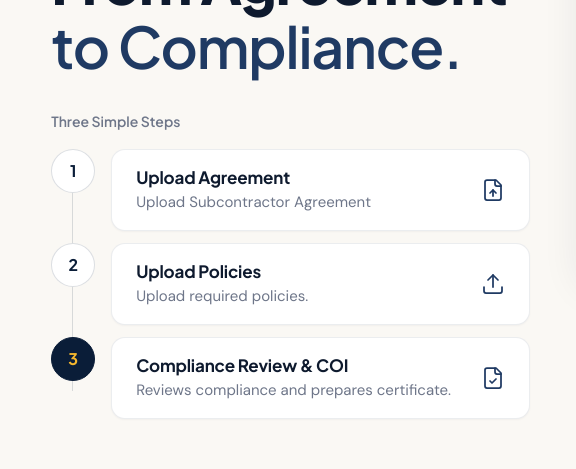
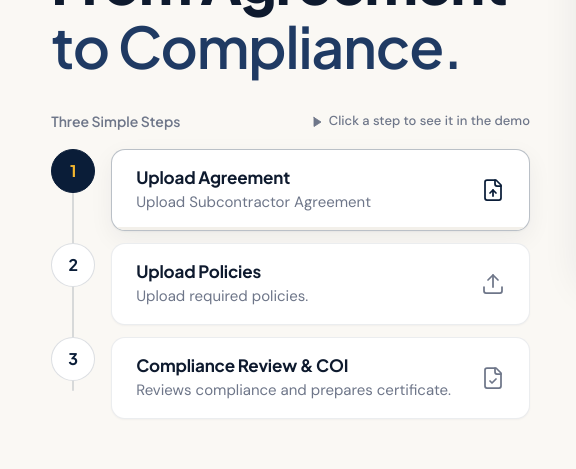
Before and after one commit to jackduventbot/CertSmart-Website, a plain HTML site: page how-it-works.html in a window 1280 px wide. Shown: the part 273-742 px from the top of the page, 0-576 px from the left. Drawn offline with Linux system fonts and the light colour scheme; grey boxes are pictures that could not be loaded.

Commit message:
Make How It Works steps interactive and linked to the demo video
Clicking a step jumps the video to that part and plays it; while the
video plays, the current step is highlighted with a progress bar,
finished steps get a checkmark, and the timeline fills in gold.

Co-Authored-By: Claude Opus 5.5 <noreply@anthropic.com>

```diff
--- a/css/style.css
+++ b/css/style.css
@@ -394,14 +394,20 @@ p { margin: 0; }
 }
 .how-copy .h1 { margin-bottom: var(--s-6); }
 .steps-label {
+  display: flex; flex-wrap: wrap; align-items: center; justify-content: space-between; gap: var(--s-2) var(--s-4);
   font-family: var(--font-head); font-size: 0.875rem; font-weight: 600;
   color: var(--muted); margin-bottom: var(--s-4);
 }
-.steps { list-style: none; margin: 0; padding: 0; position: relative; }
-.steps::before {
-  content: ""; position: absolute; left: 21px; top: 28px; bottom: 28px;
-  width: 1px; background: var(--line-strong);
+.steps-hint { display: inline-flex; align-items: center; gap: 6px; font-family: var(--font-body); font-weight: 500; font-size: 0.8125rem; }
+.steps-hint .icon { width: 12px; height: 12px; fill: currentColor; }
+.steps { list-style: none; margin: 0; padding: 0; position: relative; --p: 0; }
+/* timeline track + fill (fill height follows overall video progress, set by JS) */
+.steps::before, .steps::after {
+  content: ""; position: absolute; left: 21px; top: 28px;
+  width: 2px; border-radius: 2px;
 }
+.steps::before { bottom: 28px; background: var(--line-strong); }
+.steps::after { height: calc((100% - 56px) * var(--p)); background: var(--gold); transition: height 250ms linear; }
 .step {
   position: relative;
   display: grid; grid-template-columns: 44px minmax(0, 1fr); gap: var(--s-4);
@@ -415,21 +421,38 @@ p { margin: 0; }
   border: 1px solid var(--line-strong);
   font-family: var(--font-head); font-weight: 700;
   position: relative; z-index: 1;
+  transition: background-color var(--ease), color var(--ease), border-color var(--ease);
 }
-.step:last-child .step-num { background: var(--navy); color: var(--gold); border-color: var(--navy); }
+.step-num .done-icon { display: none; width: 18px; height: 18px; stroke-width: 2.5; }
 .step-body {
+  position: relative; overflow: hidden;
+  width: 100%;
   display: flex; align-items: center; justify-content: space-between; gap: var(--s-4);
   background: var(--surface);
   border: 1px solid var(--line);
   border-radius: var(--r-panel);
   padding: var(--s-4) var(--s-5);
   box-shadow: var(--shadow-sm);
-  transition: transform var(--ease), box-shadow var(--ease);
+  font: inherit; color: inherit; text-align: left;
+  cursor: pointer;
+  transition: transform var(--ease), box-shadow var(--ease), border-color var(--ease);
 }
-.step-body:hover { transform: translateY(-2px); box-shadow: var(--shadow); }
-.step-body h3 { font-size: var(--fs-h3); margin-bottom: 2px; }
-.step-body p { font-size: 0.9375rem; color: var(--muted); }
-.step-body .icon { width: 24px; height: 24px; color: var(--navy-600); }
+.step-body:hover { transform: translateY(-2px); box-shadow: var(--shadow); border-color: var(--line-strong); }
+.step-title { display: block; font-family: var(--font-head); font-size: var(--fs-h3); font-weight: 650; letter-spacing: -0.01em; color: var(--ink); line-height: 1.3; margin-bottom: 2px; }
+.step-desc { display: block; font-size: 0.9375rem; color: var(--muted); }
+.step-body .icon { width: 24px; height: 24px; color: var(--muted); transition: color var(--ease); }
+.step-progress { position: absolute; left: 0; right: 0; bottom: 0; height: 3px; background: transparent; }
+.step-progress span { display: block; height: 100%; width: 0; background: var(--gold); transition: width 250ms linear; }
+
+/* Active step */
+.step.is-active .step-body { border-color: rgba(10, 29, 56, 0.28); box-shadow: var(--shadow); }
+.step.is-active .step-body .icon { color: var(--navy); }
+.step.is-active .step-num { background: var(--navy); color: var(--gold); border-color: var(--navy); }
+.step.is-active .step-progress { background: var(--bg-alt); }
+/* Completed steps */
+.step.is-done .step-num { background: var(--gold-50); border-color: rgba(245, 183, 46, 0.5); color: var(--gold-ink); }
+.step.is-done .step-num .n { display: none; }
+.step.is-done .step-num .done-icon { display: block; }
 
 .video-frame {
   border-radius: var(--r-card);
--- a/how-it-works.html
+++ b/how-it-works.html
@@ -10,7 +10,7 @@
   <link rel="preconnect" href="https://fonts.googleapis.com">
   <link rel="preconnect" href="https://fonts.gstatic.com" crossorigin>
   <link href="https://fonts.googleapis.com/css2?family=DM+Sans:opsz,wght@9..40,400..600&amp;family=Plus+Jakarta+Sans:wght@500..800&amp;display=swap" rel="stylesheet">
-  <link rel="stylesheet" href="css/style.css?v=20261125l">
+  <link rel="stylesheet" href="css/style.css?v=20261125m">
 </head>
 <body class="page-how">
   <div class="patent-bar">
@@ -40,19 +40,28 @@
         <div class="how-copy">
           <span class="eyebrow">How It Works</span>
           <h1 class="h1">From Agreement<span class="soft">to Compliance.</span></h1>
-          <p class="steps-label">Three Simple Steps</p>
-          <ol class="steps">
-            <li class="step">
-              <span class="step-num">1</span>
-              <div class="step-body"><div><h3>Upload Agreement</h3><p>Upload Subcontractor Agreement</p></div><svg class="icon" viewBox="0 0 24 24" aria-hidden="true"><path d="M15 2H6a2 2 0 0 0-2 2v16a2 2 0 0 0 2 2h12a2 2 0 0 0 2-2V7Z"/><path d="M14 2v4a2 2 0 0 0 2 2h4"/><path d="M12 12v6"/><path d="m15 15-3-3-3 3"/></svg></div>
+          <p class="steps-label">Three Simple Steps <span class="steps-hint"><svg class="icon" viewBox="0 0 24 24" aria-hidden="true"><polygon points="6 3 20 12 6 21 6 3"/></svg> Click a step to see it in the demo</span></p>
+          <ol class="steps" data-steps>
+            <li class="step is-active" data-start="0">
+              <span class="step-num"><span class="n">1</span><svg class="icon done-icon" viewBox="0 0 24 24" aria-hidden="true"><path d="M20 6 9 17l-5-5"/></svg></span>
+              <button type="button" class="step-body" aria-pressed="true">
+                <span class="step-text"><span class="step-title">Upload Agreement</span><span class="step-desc">Upload Subcontractor Agreement</span></span><svg class="icon" viewBox="0 0 24 24" aria-hidden="true"><path d="M15 2H6a2 2 0 0 0-2 2v16a2 2 0 0 0 2 2h12a2 2 0 0 0 2-2V7Z"/><path d="M14 2v4a2 2 0 0 0 2 2h4"/><path d="M12 12v6"/><path d="m15 15-3-3-3 3"/></svg>
+                <span class="step-progress" aria-hidden="true"><span></span></span>
+              </button>
             </li>
-            <li class="step">
-              <span class="step-num">2</span>
-              <div class="step-body"><div><h3>Upload Policies</h3><p>Upload required policies.</p></div><svg class="icon" viewBox="0 0 24 24" aria-hidden="true"><path d="M21 15v4a2 2 0 0 1-2 2H5a2 2 0 0 1-2-2v-4"/><path d="m17 8-5-5-5 5"/><path d="M12 3v12"/></svg></div>
+            <li class="step" data-start="15.5">
+              <span class="step-num"><span class="n">2</span><svg class="icon done-icon" viewBox="0 0 24 24" aria-hidden="true"><path d="M20 6 9 17l-5-5"/></svg></span>
+              <button type="button" class="step-body" aria-pressed="false">
+                <span class="step-text"><span class="step-title">Upload Policies</span><span class="step-desc">Upload required policies.</span></span><svg class="icon" viewBox="0 0 24 24" aria-hidden="true"><path d="M21 15v4a2 2 0 0 1-2 2H5a2 2 0 0 1-2-2v-4"/><path d="m17 8-5-5-5 5"/><path d="M12 3v12"/></svg>
+                <span class="step-progress" aria-hidden="true"><span></span></span>
+              </button>
             </li>
-            <li class="step">
-              <span class="step-num">3</span>
-              <div class="step-body"><div><h3>Compliance Review &amp; COI</h3><p>Reviews compliance and prepares certificate.</p></div><svg class="icon" viewBox="0 0 24 24" aria-hidden="true"><path d="M15 2H6a2 2 0 0 0-2 2v16a2 2 0 0 0 2 2h12a2 2 0 0 0 2-2V7Z"/><path d="M14 2v4a2 2 0 0 0 2 2h4"/><path d="m9 15 2 2 4-4"/></svg></div>
+            <li class="step" data-start="34">
+              <span class="step-num"><span class="n">3</span><svg class="icon done-icon" viewBox="0 0 24 24" aria-hidden="true"><path d="M20 6 9 17l-5-5"/></svg></span>
+              <button type="button" class="step-body" aria-pressed="false">
+                <span class="step-text"><span class="step-title">Compliance Review &amp; COI</span><span class="step-desc">Reviews compliance and prepares certificate.</span></span><svg class="icon" viewBox="0 0 24 24" aria-hidden="true"><path d="M15 2H6a2 2 0 0 0-2 2v16a2 2 0 0 0 2 2h12a2 2 0 0 0 2-2V7Z"/><path d="M14 2v4a2 2 0 0 0 2 2h4"/><path d="m9 15 2 2 4-4"/></svg>
+                <span class="step-progress" aria-hidden="true"><span></span></span>
+              </button>
             </li>
           </ol>
         </div>
@@ -122,6 +131,6 @@
     </div>
   </footer>
 
-  <script src="js/main.js?v=20261125d"></script>
+  <script src="js/main.js?v=20261125m"></script>
 </body>
 </html>
--- a/js/main.js
+++ b/js/main.js
@@ -19,6 +19,53 @@ document.addEventListener("DOMContentLoaded", function () {
     });
     window.addEventListener("resize", function () {
       if (window.innerWidth > 960) setOpen(false);
+    });
+  }
+
+  // How It Works: steps are linked to the demo video. Clicking a step jumps
+  // the video to that part; while it plays, the matching step lights up and
+  // its progress bar fills. Start times come from each step's data-start.
+  var stepList = document.querySelector("[data-steps]");
+  var demo = document.querySelector(".video-frame video");
+  if (stepList && demo) {
+    var steps = Array.prototype.slice.call(stepList.querySelectorAll(".step"));
+    var starts = steps.map(function (s) { return parseFloat(s.getAttribute("data-start")) || 0; });
+
+    function render(t) {
+      var dur = demo.duration || 0;
+      var active = 0;
+      for (var i = 0; i < starts.length; i++) if (t >= starts[i]) active = i;
+      steps.forEach(function (s, i) {
+        var end = i + 1 < starts.length ? starts[i + 1] : dur;
+        var p = i < active ? 1 : i > active ? 0 : end > starts[i] ? (t - starts[i]) / (end - starts[i]) : 0;
+        s.classList.toggle("is-active", i === active);
+        s.classList.toggle("is-done", i < active || (demo.ended && i === active));
+        s.querySelector(".step-body").setAttribute("aria-pressed", i === active ? "true" : "false");
+        s.querySelector(".step-progress span").style.width = Math.max(0, Math.min(1, p)) * 100 + "%";
+      });
+      stepList.style.setProperty("--p", dur ? Math.min(1, t / dur) : 0);
+    }
+
+    steps.forEach(function (s, i) {
+      var btn = s.querySelector(".step-body");
+      btn.addEventListener("click", function () {
+        demo.currentTime = starts[i];
+        render(starts[i]);
+        var play = demo.play();
+        if (play && play.catch) play.catch(function () {});
+      });
+      // Arrow keys move between steps
+      btn.addEventListener("keydown", function (e) {
+        var next = e.key === "ArrowDown" ? i + 1 : e.key === "ArrowUp" ? i - 1 : -1;
+        if (next >= 0 && next < steps.length) {
+          e.preventDefault();
+          steps[next].querySelector(".step-body").focus();
+        }
+      });
+    });
+
+    ["timeupdate", "seeked", "loadedmetadata", "ended"].forEach(function (ev) {
+      demo.addEventListener(ev, function () { render(demo.currentTime); });
     });
   }
 
```
Also changed, not shown: about.html (+2 -2 lines), contact.html (+2 -2 lines), index.html (+2 -2 lines), vision.html (+2 -2 lines).
